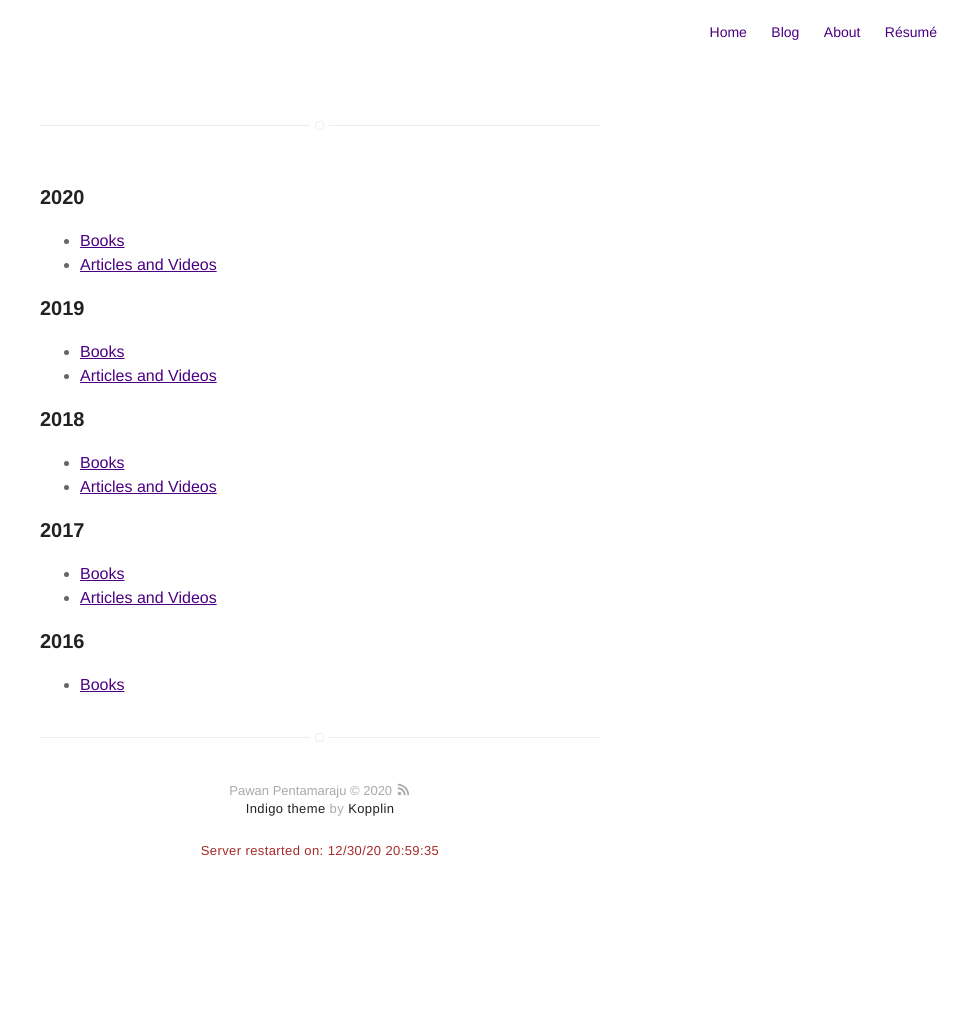
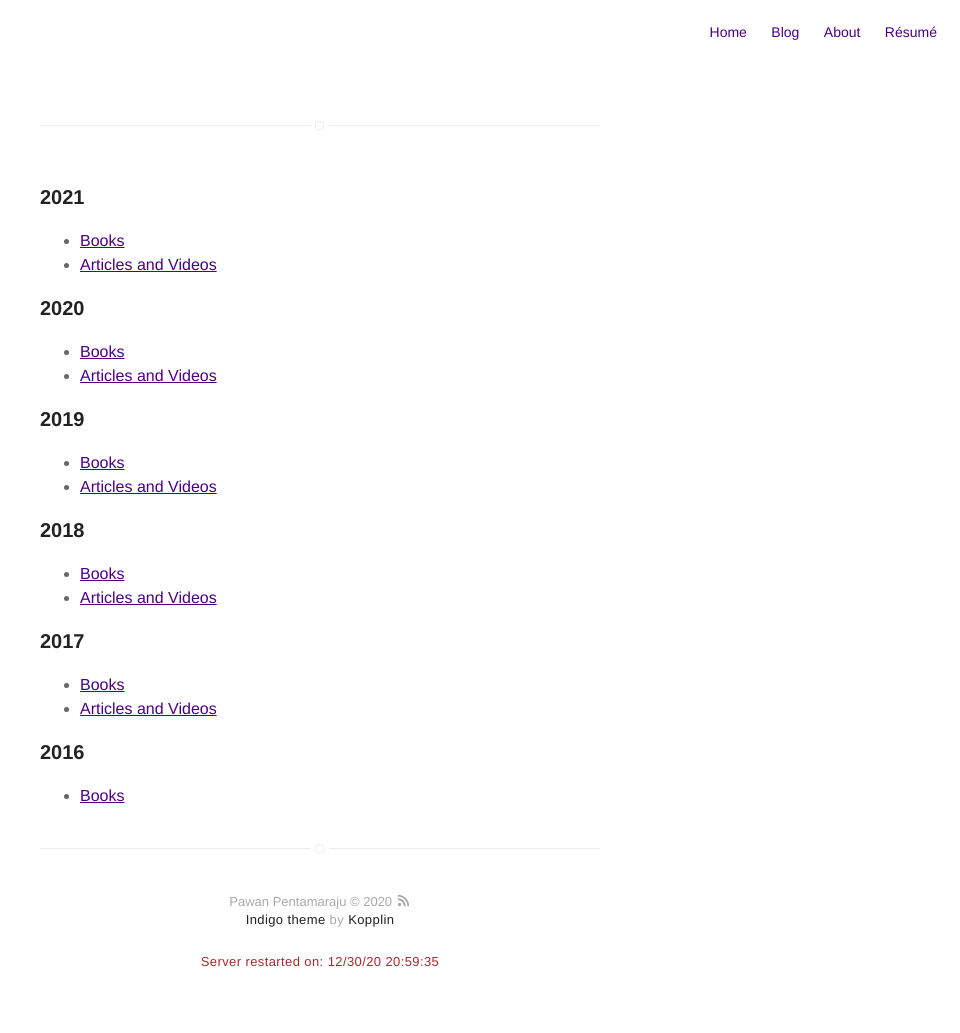
Before and after one commit to pawanpe/pawanpe.github.io, a Jekyll site: the page built from booklist.html, in a window 1280 px wide. Shown: the whole page, without its empty margins (320-1280 px from the left). Built offline with Jekyll 4.4.1, drawn with Linux system fonts in a browser that asks for light colours; before the commit the page ends 922 px from its top, so only the background shows below that.

Commit message:
Adding 2021 to html file.

```diff
--- a/booklist.html
+++ b/booklist.html
@@ -4,6 +4,12 @@ layout: page
 ---
 
 <section class="list">
+
+    <h3>2021</h3>
+    <ul>
+        <li><a href="2021/books/index.html" class="url">Books</a></li>
+        <li><a href="2021/articlesandvideos/index.html" class="url">Articles and Videos</a></li>
+    </ul>
 
     <h3>2020</h3>
     <ul>
```
